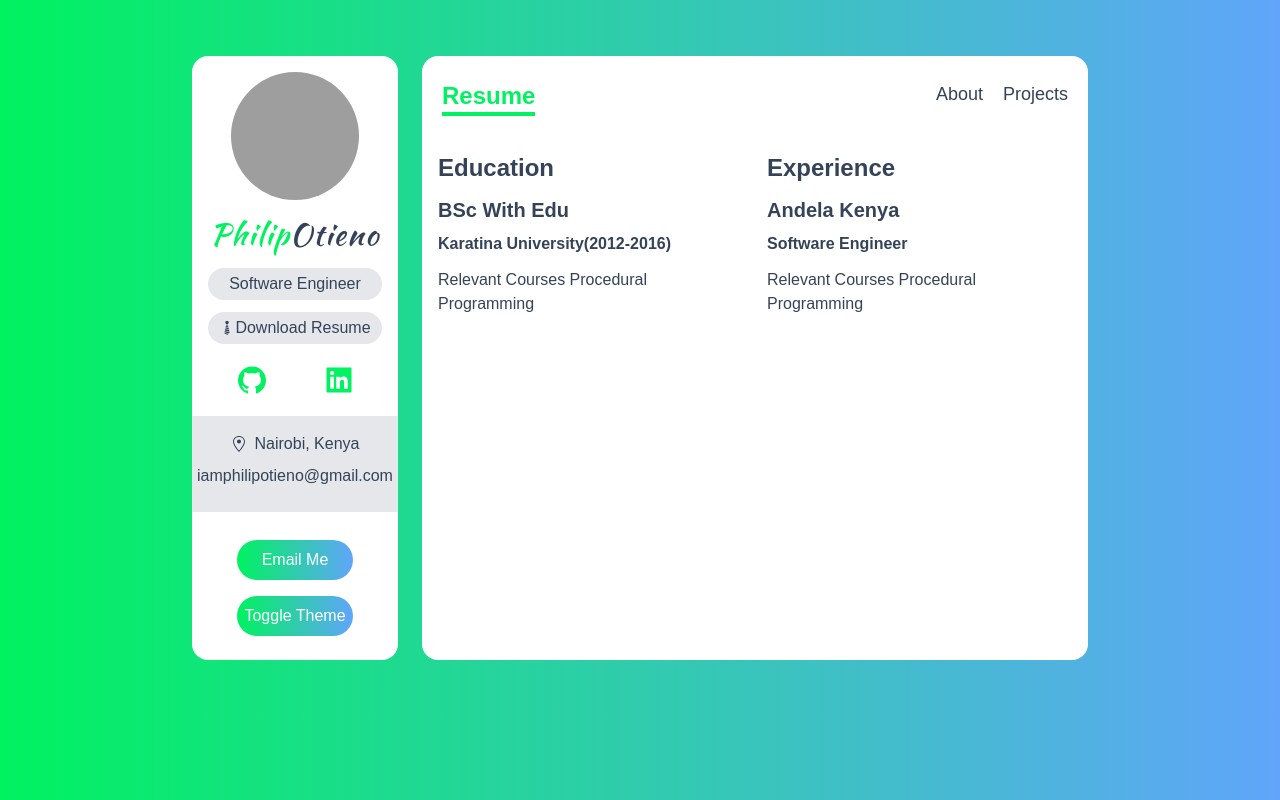
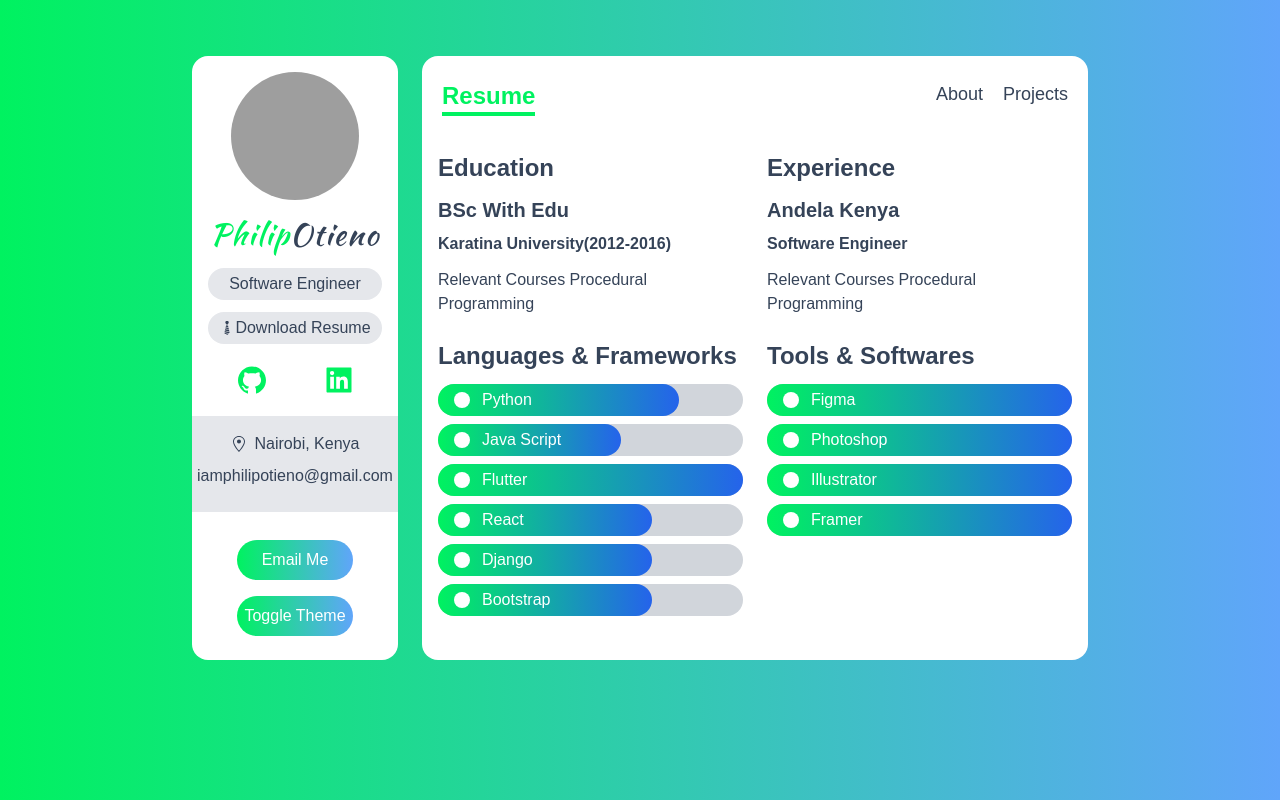
Before and after one commit to Philipotieno/Portfolio-N, a Next.js app: page /resume in a window 1280 px wide. Built offline with nearby package versions, Linux system fonts and the light colour scheme; grey boxes are pictures that could not be loaded.

Commit message:
fix: add languages and tools

```diff
--- /dev/null
+++ b/componenets/Bar.tsx
@@ -0,0 +1,20 @@
+import { FunctionComponent } from 'react';
+import { ISkill } from '../type';
+
+const Bar: FunctionComponent<{ data: ISkill }> = ({
+  data: { Icon, level, name },
+}) => {
+  return (
+    <div className="my-2 text-white bg-gray-300 rounded-full">
+      <div
+        className="flex items-center px-4 py-1 rounded-full bg-gradient-to-r from-green to-blue-600"
+        style={{ width: level }}
+      >
+        <Icon className="mr-3" />
+        {name}
+      </div>
+    </div>
+  );
+};
+
+export default Bar;
--- a/pages/resume.tsx
+++ b/pages/resume.tsx
@@ -1,3 +1,6 @@
+import { languages, tools } from '../data';
+import Bar from '../componenets/Bar';
+
 const resume = () => {
   return (
     <div className="px-4">
@@ -21,6 +24,26 @@
         </div>
       </div>
       {/* Language & tools  */}
+      <div className="grid gap-6 md:grid-cols-2">
+        <div>
+          <h5 className="my-3 text-2xl font-bold">
+            Languages &amp; Frameworks
+          </h5>
+          <div className="my-2">
+            {languages.map((Language) => (
+              <Bar data={Language} key={Language.name} />
+            ))}
+          </div>
+        </div>
+        <div>
+          <h5 className="my-3 text-2xl font-bold">Tools &amp; Softwares</h5>
+          <div className="my-2">
+            {tools.map((tool) => (
+              <Bar data={tool} key={tool.name} />
+            ))}
+          </div>
+        </div>
+      </div>
     </div>
   );
 };
```
